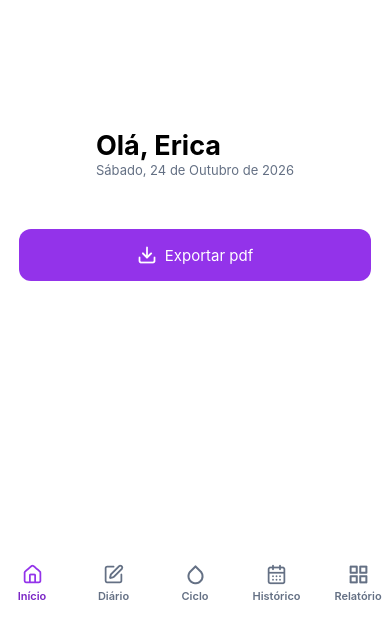
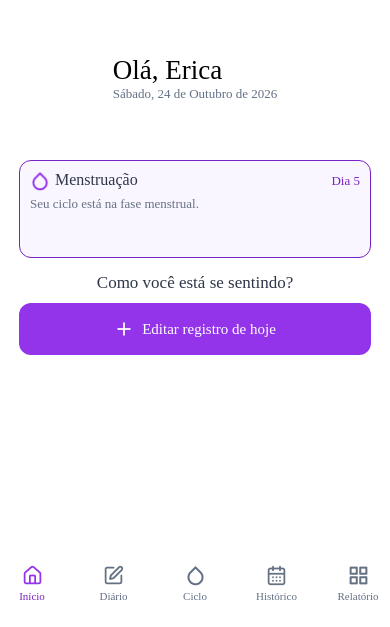
Before and after one commit to ericaabxx/auraHealth, a React Native app: screen / in a window 390 px wide. Shown: the part 217-844 px from the top of the page. Built offline with nearby package versions, Linux system fonts and the light colour scheme.

Commit message:
feat: component Card

```diff
--- a/App.js
+++ b/App.js
@@ -1,21 +1,30 @@
 
 import React from 'react';
-import { StyleSheet, View } from 'react-native';
+import { StyleSheet, Text, View } from 'react-native';
 
 import Button from './src/components/Button/index.js'
 import Header from './src/components/Header/index.js'
 import BottomNavigation from './src/components/BottomNavigation/index.js'
+
+import Card from './src/components/Card/index.js'
+
 
 function App() {
 
   return (
       <View style={styles.container} >
         <Header nome="Erica" />
+
+        <Card />
+
+        <Text style={styles.text} >Como você está se sentindo?</Text>
       <Button
-        texto="Exportar pdf"
-        icon={require('./src/assets/img/download.png')}
+        texto="Editar registro de hoje"
+        icon={require('./src/assets/img/plus.png')}
       funcao={() => console.log('Botão pressionado!')}
       />
+
+
 
       <BottomNavigation />
     </View>
@@ -27,6 +36,13 @@ const styles = StyleSheet.create({
       flex: 1,
     justifyContent: 'center',
     alignItems: 'center',
+  },
+  text: {
+    fontSize: 17,
+    textAlign: 'left',
+    fontFamily: 'Inter_18pt-SemiBold',
+    color: '#2D3748',
+    margin: 10
   }
 })
 
--- a/src/components/Button/index.js
+++ b/src/components/Button/index.js
@@ -33,9 +33,8 @@ const styles = StyleSheet.create({
 
     },
     text: {
-        fontFamily: 'Inter',
+        fontFamily: 'Inter_18pt-SemiBold',
         fontSize: 15,
-        fontWeight: 'semibold',
         color: '#fff'
     }
 })
--- /dev/null
+++ b/src/components/Card/index.js
@@ -0,0 +1,210 @@
+import React from "react";
+import { View, Text, StyleSheet, Image } from "react-native";
+
+// Calcula a duração do sangramento, incluindo o primeiro e o último dia.
+function calcularDuracaoSangramento(inicio, fim) {
+    const dataInicio = new Date(`${inicio}T12:00:00`);
+    const dataFim = new Date(`${fim}T12:00:00`);
+
+    if (
+        Number.isNaN(dataInicio.getTime()) ||
+        Number.isNaN(dataFim.getTime()) ||
+        dataFim < dataInicio
+    ) {
+        return null;
+    }
+
+    const diferenca = dataFim.getTime() - dataInicio.getTime();
+    const dias = diferenca / (1000 * 60 * 60 * 24);
+
+    return Math.floor(dias) + 1;
+}
+
+// Calcula a duração entre o início de duas menstruações.
+function calcularDuracaoCiclo(inicioAnterior, inicioAtual) {
+    const dataInicioAnterior = new Date(`${inicioAnterior}T12:00:00`);
+    const dataInicioAtual = new Date(`${inicioAtual}T12:00:00`);
+
+    if (
+        Number.isNaN(dataInicioAnterior.getTime()) ||
+        Number.isNaN(dataInicioAtual.getTime()) ||
+        dataInicioAtual <= dataInicioAnterior
+    ) {
+        return null;
+    }
+
+    const diferenca =
+        dataInicioAtual.getTime() - dataInicioAnterior.getTime();
+
+    return Math.floor(diferenca / (1000 * 60 * 60 * 24));
+}
+
+// Calcula em qual dia do ciclo a pessoa está.
+function calcularDiaCiclo(inicio) {
+    const dataInicio = new Date(`${inicio}T12:00:00`);
+    const hoje = new Date();
+    hoje.setHours(12, 0, 0, 0);
+
+    if (
+        Number.isNaN(dataInicio.getTime()) ||
+        dataInicio > hoje
+    ) {
+        return null;
+    }
+
+    const diferenca = hoje.getTime() - dataInicio.getTime();
+
+    return Math.floor(diferenca / (1000 * 60 * 60 * 24)) + 1;
+}
+
+// Identifica a fase estimada do ciclo.
+function identificarFase(
+    diaAtualCiclo,
+    duracaoSangramento,
+    duracaoCiclo = 28
+) {
+    if (!diaAtualCiclo || diaAtualCiclo < 1) {
+        return "Sem dados do ciclo";
+    }
+
+    if (
+        !duracaoCiclo ||
+        duracaoCiclo < 1 ||
+        duracaoSangramento === null
+    ) {
+        return "Dados insuficientes";
+    }
+
+    if (diaAtualCiclo <= duracaoSangramento) {
+        return "Menstruação";
+    }
+
+    // Estimativa simples: ovulação cerca de 14 dias
+    // antes do início esperado da próxima menstruação.
+    const diaOvulacao = duracaoCiclo - 14;
+
+    if (diaAtualCiclo < diaOvulacao - 2) {
+        return "Fase folicular";
+    }
+
+    if (diaAtualCiclo <= diaOvulacao + 1) {
+        return "Ovulação";
+    }
+
+    if (diaAtualCiclo <= duracaoCiclo) {
+        return "Fase lútea";
+    }
+
+    return "Ciclo além da duração estimada";
+}
+
+// Texto complementar exibido no card.
+function obterDescricaoFase(faseAtual) {
+    if (faseAtual === "Menstruação") {
+        return "Seu ciclo está na fase menstrual.";
+    } else if (faseAtual === "Fase folicular") {
+        return "Seu corpo está se preparando para a ovulação.";
+    } else if (faseAtual === "Ovulação") {
+        return "Período estimado da ovulação.";
+    } else if (faseAtual === "Fase lútea") {
+        return "Fase após a ovulação estimada.";
+    } else if (faseAtual === "Ciclo além da duração estimada") {
+        return "Registre a próxima menstruação para atualizar seu ciclo.";
+    }
+
+    return "Registre suas datas para acompanhar seu ciclo.";
+}
+
+function Card() {
+    // Dados temporários para testar o componente.
+    // Depois, serão substituídos pelos registros da pessoa.
+    const inicioAnterior = "2026-09-20";
+    const inicioAtual = "2026-10-20";
+    const inicioSangramento = "2026-10-20";
+    const fimSangramento = "2026-10-25";
+
+    const duracaoSangramento = calcularDuracaoSangramento(
+        inicioSangramento,
+        fimSangramento
+    );
+
+    const duracaoCiclo = calcularDuracaoCiclo(
+        inicioAnterior,
+        inicioAtual
+    );
+
+    const diaAtualCiclo = calcularDiaCiclo(inicioAtual);
+
+    // Usa o ciclo anterior como estimativa provisória.
+    const faseAtual = identificarFase(
+        diaAtualCiclo,
+        duracaoSangramento,
+        duracaoCiclo
+    );
+
+    const descricao = obterDescricaoFase(faseAtual);
+
+    return(
+        <View style={styles.card} >
+            <View style={styles.title}  >
+            <View style={styles.text}>
+            <Image
+            style={styles.icon}
+            source={require('../../assets/img/droplet-purble.png')}
+            />
+            <Text style={styles.titulo}>{faseAtual}</Text>
+            </View>
+            <Text style={styles.dia}>Dia {diaAtualCiclo}</Text>
+            </View>
+            <Text style={styles.descricao}>{descricao}</Text>
+
+        </View>
+    )
+}
+
+const styles = StyleSheet.create({
+    card: {
+    width: 352,
+    minHeight: 98,
+    backgroundColor: '#FAF6FF',
+    borderWidth: 1,
+    borderColor: '#7923C5',
+    borderRadius: 12,
+    padding: 10,
+    margin: 5,
+},
+    title: {
+        flexDirection: 'row',
+        justifyContent: 'space-between',
+        alignItems: 'center',
+
+    },
+    icon: {
+        width: 20,
+        height: 20
+    },
+    titulo: {
+    fontSize: 16,
+    fontFamily: 'Inter_18pt-SemiBold',
+    color: '#2D3748',
+},
+    dia: {
+    fontSize: 13,
+    fontFamily: 'Inter_18pt-SemiBold',
+    color: '#7923C5',
+},
+    descricao: {
+    fontSize: 13,
+    fontFamily: 'Inter_18pt-Regular',
+    color: '#647084',
+    textAlign: 'left',
+    marginTop: 5,
+},
+    text: {
+        flexDirection: 'row',
+        gap: 5,
+    }
+
+})
+
+export default Card;
--- a/src/components/Header/index.js
+++ b/src/components/Header/index.js
@@ -38,14 +38,12 @@ function Header({ nome }){
         },
         titulo: {
             fontSize: 27,
-            fontFamily: 'Inter',
-            fontWeight: 'bold',
+            fontFamily: 'Inter_18pt-Bold',
             color: '#000'
         },
         subTitulo: {
             fontSize: 13,
-            fontFamily: 'Inter',
-            fontWeight: 'regular',
+            fontFamily: 'Inter_18pt-Regular',
             color: '#647084'
         }
     })
--- a/src/components/NavigationItem/index.js
+++ b/src/components/NavigationItem/index.js
@@ -49,9 +49,8 @@ const styles = StyleSheet.create({
   },
   text: {
     fontSize: 11,
-    fontWeight: "600",
     color: "#647084",
-    fontFamily: "Inter",
+    fontFamily: "Inter_18pt-SemiBold",
   },
   textSelecionado: {
     color: "#7923C5",
```
Also changed, not shown: src/data/ciclo.js (added, +17 -0 lines).
